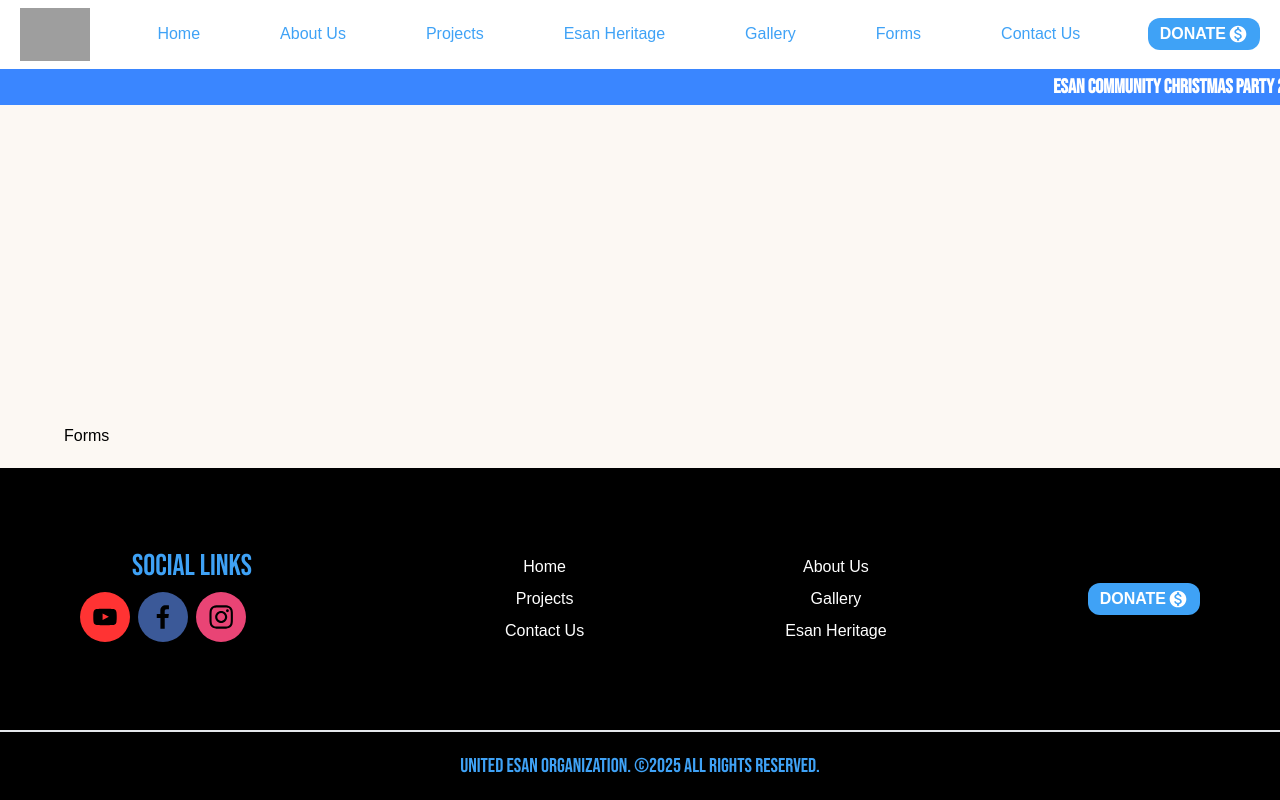
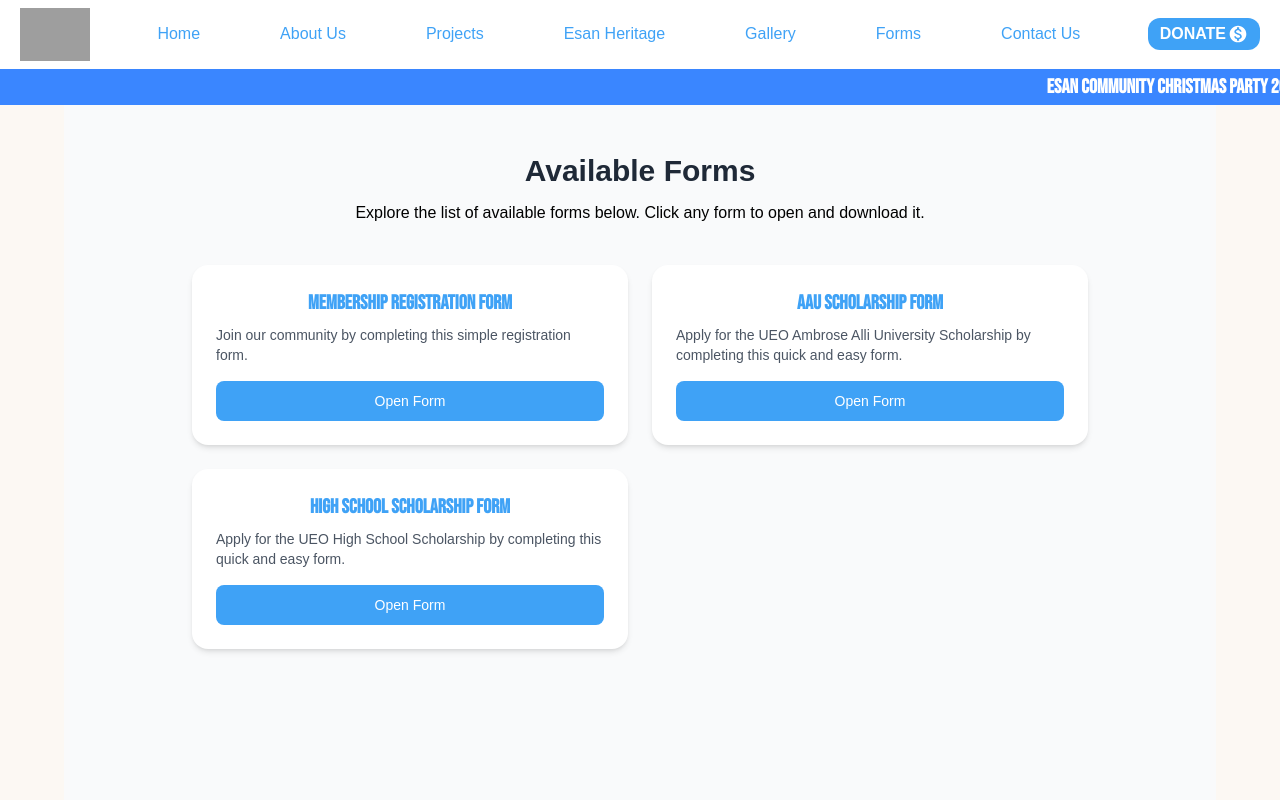
Before and after one commit to blessedjoe2000/organization, a Next.js app: page /forms in a window 1280 px wide. Shown: the top 800 px of the page. Built offline with nearby package versions, Linux system fonts and the light colour scheme; grey boxes are pictures that could not be loaded; a web font is replaced by a local one.

Commit message:
form page added

```diff
--- a/app/forms/page.jsx
+++ b/app/forms/page.jsx
@@ -1,10 +1,78 @@
+"use client";
+
+import { motion } from "framer-motion";
 import { Container } from "@mui/system";
-import React from "react";
+import Link from "next/link";
+
+const forms = [
+  {
+    id: 1,
+    title: "Membership Registration Form",
+    description:
+      "Join our community by completing this simple registration form.",
+    link: "/files/UEO-REG-FORM.pdf",
+  },
+  {
+    id: 2,
+    title: "AAU Scholarship Form",
+    description:
+      "Apply for the UEO Ambrose Alli University Scholarship by completing this quick and easy form.",
+    link: "/files/UEO-Scholarship-Application-Form.pdf",
+  },
+  {
+    id: 3,
+    title: "High School Scholarship Form",
+    description:
+      "Apply for the UEO High School Scholarship by completing this quick and easy form.",
+    link: "/files/HIGH-SCHOOL-SCHOLARSHIP-FORM.pdf",
+  },
+];
 
 function Forms() {
   return (
     <Container>
-      <div className="my-5">Forms</div>
+      <div className="min-h-screen bg-gray-50 flex flex-col items-center px-4 py-12">
+        {/* Page header */}
+        <motion.div
+          initial={{ opacity: 0, y: -20 }}
+          animate={{ opacity: 1, y: 0 }}
+          transition={{ duration: 0.6 }}
+          className="max-w-2xl text-center mb-10"
+        >
+          <h1 className="text-3xl font-bold text-gray-800 mb-3">
+            Available Forms
+          </h1>
+          <p className="">
+            Explore the list of available forms below. Click any form to open
+            and download it.
+          </p>
+        </motion.div>
+
+        {/* Forms list */}
+        <div className="grid gap-6 w-full max-w-4xl sm:grid-cols-2">
+          {forms.map((form) => (
+            <motion.div
+              key={form.id}
+              whileHover={{ scale: 1.03 }}
+              transition={{ type: "spring", stiffness: 200 }}
+              className="bg-white shadow-md rounded-2xl p-6 flex flex-col justify-between"
+            >
+              <div>
+                <h2 className="text-xl font-semibold mb-2">{form.title}</h2>
+                <p className="text-gray-600 text-sm">{form.description}</p>
+              </div>
+
+              <Link
+                href={form.link}
+                target="blank"
+                className="mt-4 inline-block text-center bg-light-blue hover:bg-dark-blue text-white py-2.5 rounded-lg text-sm font-medium transition-all"
+              >
+                Open Form
+              </Link>
+            </motion.div>
+          ))}
+        </div>
+      </div>
     </Container>
   );
 }
--- a/app/projects/page.jsx
+++ b/app/projects/page.jsx
@@ -143,7 +143,7 @@ export default function projects() {
                   <Link
                     href="/files/UEO-Scholarship-Application-Form.pdf"
                     target="_blank"
-                    className="text-sharp-red text-light-blue"
+                    className=" text-light-blue hover:text-dark-blue "
                   >
                     Click here
                   </Link>{" "}
--- a/package.json
+++ b/package.json
@@ -17,6 +17,7 @@
     "@mui/utils": "^5.14.18",
     "aos": "^2.3.4",
     "axios": "^1.7.2",
+    "framer-motion": "^12.23.24",
     "lucide-react": "^0.539.0",
     "next": "14.2.5",
     "nodemailer": "^7.0.5",
```
Also changed, not shown: 1 other file (tests, documents, lock files or other folders).
